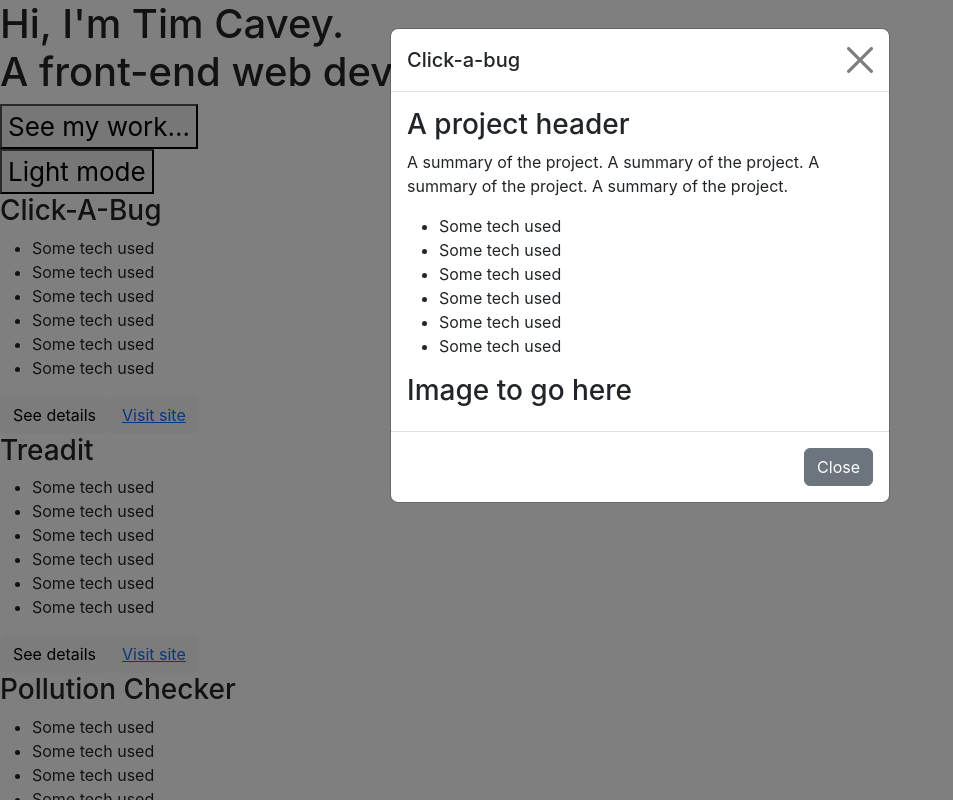
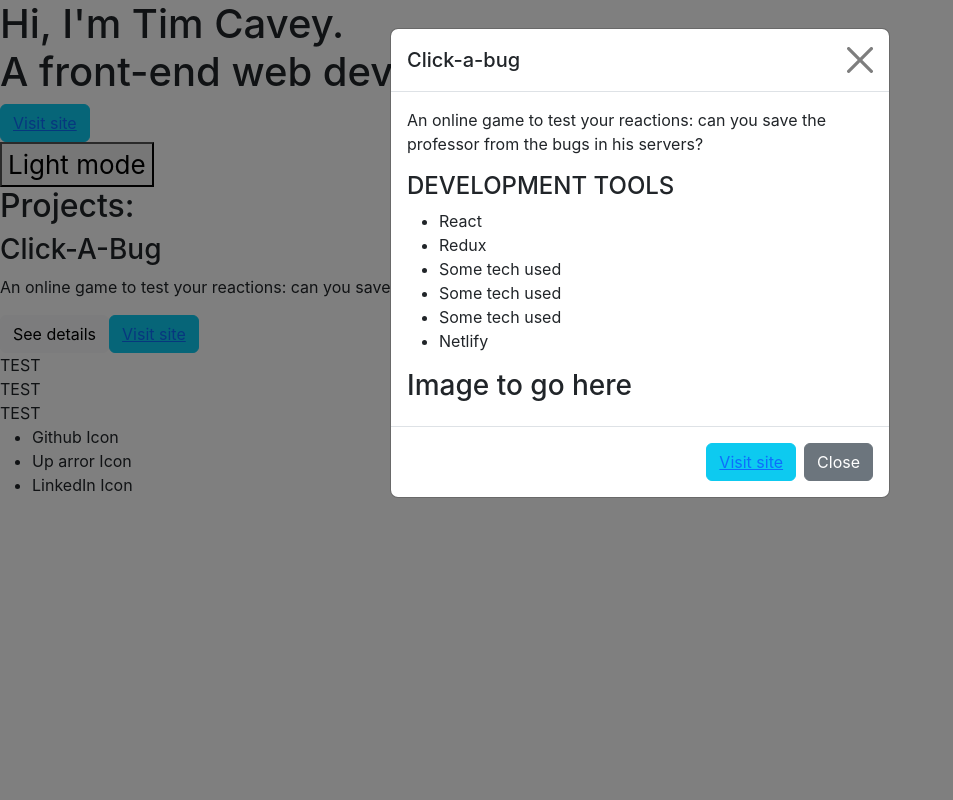
Before and after one commit to T-J-D-Cavey/my-portfolio-site, a React (Vite) app: page / in a window 1280 px wide. Both pictures are taken after a click on the button "See details". Shown: the top 800 px of the page, without its empty margins (0-953 px from the left). Built offline with nearby package versions, Linux system fonts and the light colour scheme.

Commit message:
cta button

```diff
--- a/src/components/HeroBanner.jsx
+++ b/src/components/HeroBanner.jsx
@@ -1,3 +1,6 @@
+import '../../node_modules/bootstrap/dist/css/bootstrap.css'
+import '../../node_modules/bootstrap/dist/js/bootstrap.js'
+
 export function HeroBanner() {
     return (
         <div>
@@ -7,7 +10,7 @@ export function HeroBanner() {
                     A front-end web developer
                 </h1>
                 {/* I need to get a Bootstrap button component used for this button: */}
-                <button>See my work...</button>
+                <button type="button" className="btn btn-info"><a href='https://github.com/T-J-D-Cavey' target='_blank'>Visit site</a></button>
             </div>
         </div>
     )
--- a/src/components/ProjectContainer.jsx
+++ b/src/components/ProjectContainer.jsx
@@ -6,6 +6,9 @@ import { RamenPopup } from "./projects/RamenPopup"
 export function ProjectContainer() {
     return (
         <div>
+            <div>
+                <h2>Projects:</h2>
+            </div>
             <ClickABug />
             <Treadit />
             <PollutionChecker />
--- a/src/components/projects/ClickABug.jsx
+++ b/src/components/projects/ClickABug.jsx
@@ -6,44 +6,45 @@ export function ClickABug() {
         <div>
             <section>
                 <h3>Click-A-Bug</h3>
-                <ul>
-                    <li>Some tech used</li>
-                    <li>Some tech used</li>
-                    <li>Some tech used</li>
-                    <li>Some tech used</li>
-                    <li>Some tech used</li>
-                    <li>Some tech used</li>
-                </ul>
+                <p>An online game to test your reactions:
+                can you save the professor from the bugs in his servers?
+                </p>
                 <button type="button" className="btn btn-light" data-bs-toggle="modal" data-bs-target="#exampleModal">
                     See details
                 </button>
-                <button type="button" className="btn btn-light"><a href='https://github.com/T-J-D-Cavey' target='_blank'>Visit site</a></button>
+                <button type="button" className="btn btn-info"><a href='https://github.com/T-J-D-Cavey' target='_blank'>Visit site</a></button>
             </section>
 
             {/* Modal: */}
-            <div className="modal fade" id="exampleModal" tabindex="-1" aria-labelledby="exampleModalLabel" aria-hidden="true">
+            <div
+            className="modal fade"
+            id="exampleModal"
+            tabindex="-1"
+            aria-labelledby="exampleModalLabel"
+            aria-hidden="true">
                 <div className="modal-dialog">
                   <div className="modal-content">
                     <div className="modal-header">
-                      <h1 className="modal-title fs-5" id="exampleModalLabel">Click-a-bug</h1>
-                      <button type="button" className="btn-close" data-bs-dismiss="modal" aria-label="Close"></button>
+                        <h1 className="modal-title fs-5" id="exampleModalLabel">Click-a-bug</h1>
+                        <button type="button" className="btn-close" data-bs-dismiss="modal" aria-label="Close"></button>
                     </div>
                     <div className="modal-body">
-                      <h3>A project header</h3>
-                      <p>A summary of the project. A summary of the project.
-                        A summary of the project. A summary of the project.</p>
+                        <p>An online game to test your reactions:
+                        can you save the professor from the bugs in his servers?</p>
+                        <h4>DEVELOPMENT TOOLS</h4>
                         <ul>
+                            <li>React</li>
+                            <li>Redux</li>
                             <li>Some tech used</li>
                             <li>Some tech used</li>
                             <li>Some tech used</li>
-                            <li>Some tech used</li>
-                            <li>Some tech used</li>
-                            <li>Some tech used</li>
+                            <li>Netlify</li>
                         </ul>
                         <h3>Image to go here</h3>
                     </div>
                     <div className="modal-footer">
-                      <button type="button" className="btn btn-secondary" data-bs-dismiss="modal">Close</button>
+                        <button type="button" className="btn btn-info"><a href='https://github.com/T-J-D-Cavey' target='_blank'>Visit site</a></button>
+                        <button type="button" className="btn btn-secondary" data-bs-dismiss="modal">Close</button>
                     </div>
                   </div>
                 </div>
--- a/src/components/projects/PollutionChecker.jsx
+++ b/src/components/projects/PollutionChecker.jsx
@@ -4,50 +4,7 @@ import '../../../node_modules/bootstrap/dist/js/bootstrap.js'
 export function PollutionChecker() {
     return (
         <div>
-            <section>
-                <h3>Pollution Checker</h3>
-                <ul>
-                    <li>Some tech used</li>
-                    <li>Some tech used</li>
-                    <li>Some tech used</li>
-                    <li>Some tech used</li>
-                    <li>Some tech used</li>
-                    <li>Some tech used</li>
-                </ul>
-                <button type="button" className="btn btn-light" data-bs-toggle="modal" data-bs-target="#exampleModal">
-                    See details
-                </button>
-                <button type="button" className="btn btn-light"><a href='https://github.com/T-J-D-Cavey' target='_blank'>Visit site</a></button>
-            </section>
-
-            {/* Modal: */}
-            <div className="modal fade" id="exampleModal" tabindex="-1" aria-labelledby="exampleModalLabel" aria-hidden="true">
-                <div className="modal-dialog">
-                  <div className="modal-content">
-                    <div className="modal-header">
-                      <h1 className="modal-title fs-5" id="exampleModalLabel">Click-a-bug</h1>
-                      <button type="button" className="btn-close" data-bs-dismiss="modal" aria-label="Close"></button>
-                    </div>
-                    <div className="modal-body">
-                      <h3>A project header</h3>
-                      <p>A summary of the project. A summary of the project.
-                        A summary of the project. A summary of the project.</p>
-                        <ul>
-                            <li>Some tech used</li>
-                            <li>Some tech used</li>
-                            <li>Some tech used</li>
-                            <li>Some tech used</li>
-                            <li>Some tech used</li>
-                            <li>Some tech used</li>
-                        </ul>
-                        <h3>Image to go here</h3>
-                    </div>
-                    <div className="modal-footer">
-                      <button type="button" className="btn btn-secondary" data-bs-dismiss="modal">Close</button>
-                    </div>
-                  </div>
-                </div>
-            </div>
+            TEST
         </div>
     )
 }
--- a/src/components/projects/RamenPopup.jsx
+++ b/src/components/projects/RamenPopup.jsx
@@ -4,50 +4,7 @@ import '../../../node_modules/bootstrap/dist/js/bootstrap.js'
 export function RamenPopup() {
     return (
         <div>
-            <section>
-                <h3>Pollution Checker</h3>
-                <ul>
-                    <li>Some tech used</li>
-                    <li>Some tech used</li>
-                    <li>Some tech used</li>
-                    <li>Some tech used</li>
-                    <li>Some tech used</li>
-                    <li>Some tech used</li>
-                </ul>
-                <button type="button" className="btn btn-light" data-bs-toggle="modal" data-bs-target="#exampleModal">
-                    See details
-                </button>
-                <button type="button" className="btn btn-light"><a href='https://github.com/T-J-D-Cavey' target='_blank'>Visit site</a></button>
-            </section>
-
-            {/* Modal: */}
-            <div className="modal fade" id="exampleModal" tabindex="-1" aria-labelledby="exampleModalLabel" aria-hidden="true">
-                <div className="modal-dialog">
-                  <div className="modal-content">
-                    <div className="modal-header">
-                      <h1 className="modal-title fs-5" id="exampleModalLabel">Click-a-bug</h1>
-                      <button type="button" className="btn-close" data-bs-dismiss="modal" aria-label="Close"></button>
-                    </div>
-                    <div className="modal-body">
-                      <h3>A project header</h3>
-                      <p>A summary of the project. A summary of the project.
-                        A summary of the project. A summary of the project.</p>
-                        <ul>
-                            <li>Some tech used</li>
-                            <li>Some tech used</li>
-                            <li>Some tech used</li>
-                            <li>Some tech used</li>
-                            <li>Some tech used</li>
-                            <li>Some tech used</li>
-                        </ul>
-                        <h3>Image to go here</h3>
-                    </div>
-                    <div className="modal-footer">
-                      <button type="button" className="btn btn-secondary" data-bs-dismiss="modal">Close</button>
-                    </div>
-                  </div>
-                </div>
-            </div>
+            TEST
         </div>
     )
 }
--- a/src/components/projects/Treadit.jsx
+++ b/src/components/projects/Treadit.jsx
@@ -4,50 +4,7 @@ import '../../../node_modules/bootstrap/dist/js/bootstrap.js'
 export function Treadit() {
     return (
         <div>
-            <section>
-                <h3>Treadit</h3>
-                <ul>
-                    <li>Some tech used</li>
-                    <li>Some tech used</li>
-                    <li>Some tech used</li>
-                    <li>Some tech used</li>
-                    <li>Some tech used</li>
-                    <li>Some tech used</li>
-                </ul>
-                <button type="button" className="btn btn-light" data-bs-toggle="modal" data-bs-target="#exampleModal">
-                    See details
-                </button>
-                <button type="button" className="btn btn-light"><a href='https://github.com/T-J-D-Cavey' target='_blank'>Visit site</a></button>
-            </section>
-
-            {/* Modal: */}
-            <div className="modal fade" id="exampleModal" tabindex="-1" aria-labelledby="exampleModalLabel" aria-hidden="true">
-                <div className="modal-dialog">
-                  <div className="modal-content">
-                    <div className="modal-header">
-                      <h1 className="modal-title fs-5" id="exampleModalLabel">Click-a-bug</h1>
-                      <button type="button" className="btn-close" data-bs-dismiss="modal" aria-label="Close"></button>
-                    </div>
-                    <div className="modal-body">
-                      <h3>A project header</h3>
-                      <p>A summary of the project. A summary of the project.
-                        A summary of the project. A summary of the project.</p>
-                        <ul>
-                            <li>Some tech used</li>
-                            <li>Some tech used</li>
-                            <li>Some tech used</li>
-                            <li>Some tech used</li>
-                            <li>Some tech used</li>
-                            <li>Some tech used</li>
-                        </ul>
-                        <h3>Image to go here</h3>
-                    </div>
-                    <div className="modal-footer">
-                      <button type="button" className="btn btn-secondary" data-bs-dismiss="modal">Close</button>
-                    </div>
-                  </div>
-                </div>
-            </div>
+            TEST
         </div>
     )
 }
```
